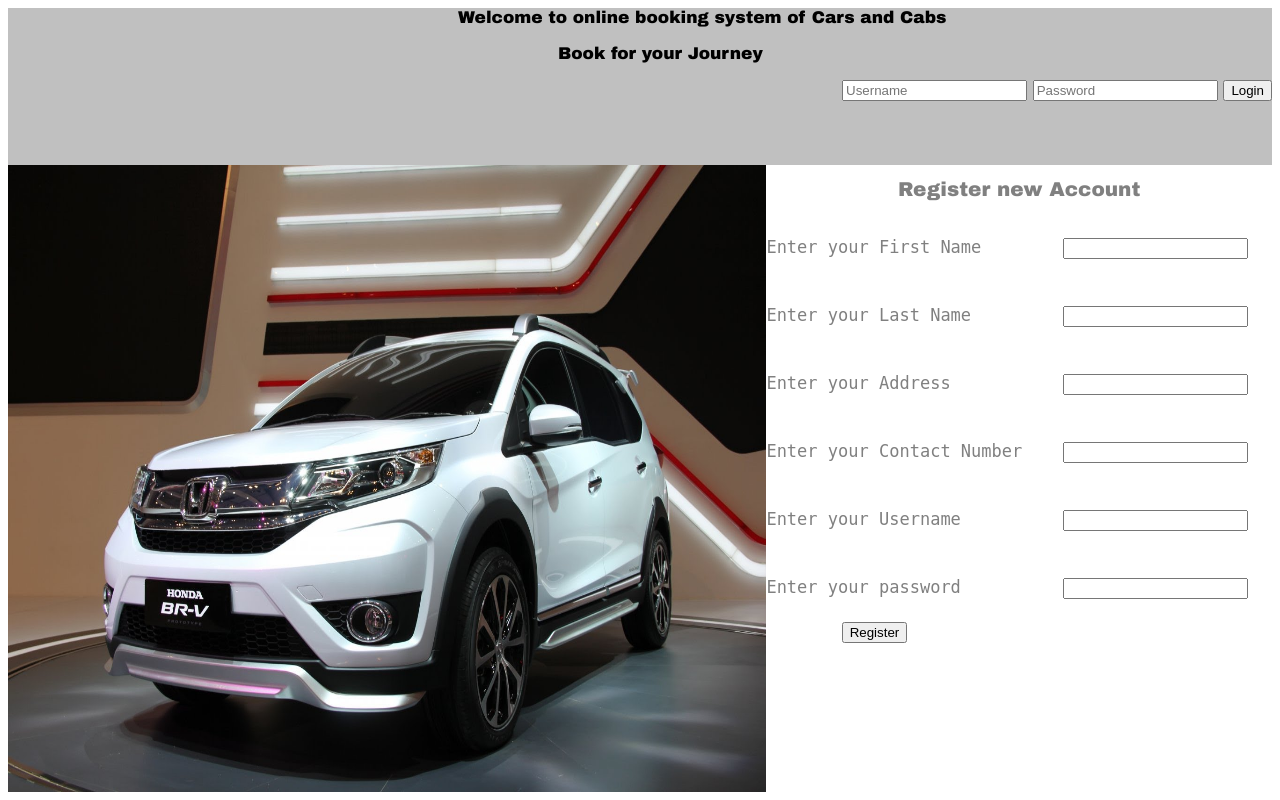
After one commit to UttamBhandari/Computing-Project, a PHP site: page / in a window 1280 px wide. The commit adds this page. Run offline with PHP 8.4, Linux system fonts and the light colour scheme.

Commit message:
Add files via upload

```diff
--- /dev/null
+++ b/index.php
@@ -0,0 +1,68 @@
+<html>
+			<head>
+			<link rel="stylesheet" type="text/css" href="css/stylesheetlogin.css">
+			<title>Cars and Cabs Reservation System</title>
+			<body >
+
+			<div class="header">
+			<p style="margin-left: 450px">Welcome to online booking system of Cars and Cabs</p>
+				<p style="margin-left: 550px">Book for your Journey</p>
+            <form action="check/checklogin.php" method="Post">
+			<p id="align"><input type="text" name="user" placeholder="Username">
+				<input type="password" name="pass" placeholder="Password">
+				<input type="submit" name="Login" value="Login"></p>
+			</form>
+
+			</div>
+
+
+			<div>
+				<div class="join">
+			<div class="first" style="width: 60%; height: 80%; ">
+					<div id="container" style="max-width:100%">
+						<img class="mySlides" src="./images/a.jpg" style="width:100%; height:100%;">
+						<img class="mySlides" src="./images/d.jpg" style="width:100%; height:100%;">
+						<img class="mySlides" src="./images/e.jpg" style="width:100%; height:100%;">
+						<img class="mySlides" src="./images/f.jpg" style="width:100%; height:100%;">
+						<img class="mySlides" src="./images/g.jpg" style="width:100%; height:100%;">
+						<img class="mySlides" src="./images/h.jpg" style="width:100%; height:100%;">
+					</div>
+
+					<script>
+						var myIndex = 0;
+						carousel();
+
+						function carousel() {
+							var i;
+							var x = document.getElementsByClassName("mySlides");
+							for (i = 0; i < x.length; i++) {
+								x[i].style.display = "none";
+							}
+							myIndex++;
+							if (myIndex > x.length) {myIndex = 1}
+							x[myIndex-1].style.display = "block";
+							setTimeout(carousel, 2500); // Change image every 2 seconds
+						}
+					</script>
+				</div>
+			</div>
+
+			<div class="second" style="width:40%; height: 80%">
+			<h1>Register new Account</h1>
+			<form method="Post" action="check/registeruser.php" style="font-size: 5px;">
+				<pre>
+			  <p>Enter your First Name        <input type="text" name="fname"></p>
+			  <p>Enter your Last Name         <input type="text" name="lname" required></p>
+			  <p>Enter your Address           <input type="text" name="address" required></p>
+			  <p>Enter your Contact Number    <input type="text" name="contact" required></p>
+			  <p>Enter your Username          <input type="text" name="username" required></p>
+			  <p>Enter your password          <input type="password" name="password" required></p>
+			 <input type="submit" name="Register" value="Register">
+			</pre>
+			</form></div>
+			</div>
+
+			</div>
+
+			</body>
+			</html>
--- a/stylesheetlogin.css
+++ b/stylesheetlogin.css
@@ -1,58 +1,41 @@
-body{
-  margin: 0px;
-  padding: 0px;
+h1,h2{
+	text-align:center;
+	font-size:20px;
 }
-#bg {
-  background-image: url("../images/login.jpg");
-  //background-repeat: none;
-  position: fixed;
-  width: 100%;
-  background-size: 100% 100%;
-  min-height: 700px;
-  padding:0px 0px 0px 0px;
-  overflow:hidden;
+.header{
+	height:20%;
+	width:100%;
+	background-color:silver;
+	font-size:30px;
+	color:black;
+	font-family:"Arial Black";
+}
+.selector{
+	font-family:Courier;
+	padding-left:250px;
+	color:lightgreen;
+	padding-top:30px;
+}
+.first{
+	background-color:silver;
+	width:60%;
+	height:100%;
+	float:left;
+}
+.second{
+	background-color: white;
+	width:50%;
+	height:50%;
+	float:left;
+	font-family:"Arial Black";
+	font-size: 10px;
+	color:grey;
+	font-size:10px;
+}
+p{
+    font-size:17px;
 }
 
-
-form {
-  border-radius: 25px;
-  position: relative;
-  width: 250px;
-  top:100px;
-  margin: 0 auto;
-  background: rgba(130,130,130,.3);
-  padding: 30px 40px 40px 40px;
-  border: 10px solid;
-  border-color: 555555;
-
+#align{
+	text-align:right;
 }
-
-form input, form button {
-  width: 212px;
-  border: 1px solid;
-  background-color: ffffff;
-  background-repeat: no-repeat;
-  padding: 8px 24px 8px 10px;
-  color: 555555;
-  margin-bottom: 19px;
-}
-
-input[type=text]:focus {
-    border: 1px solid #555;
-}
-
-form button[type=submit] {
-  border-color:55555;
-  width: 248px;
-  margin-bottom: 5px;
-  color: white;
-  background: #225556;
-  cursor: pointer;
-}
-
-#print_error{
-	visibility: visible;
-	text-align:center;
-	color: red;
-
-}
```
Also changed, not shown: car_style.css (added, +42 -0 lines), checklogin.php (+27 -29 lines), connection.php (+5 -8 lines), main.php (+21 -122 lines), pageheader.php (added, +28 -0 lines), registeruser.php (+25 -52 lines), a.jpg (added), d.jpg (added), e.jpg (added), f.jpg (added), g.jpg (added), h.jpg (added).
